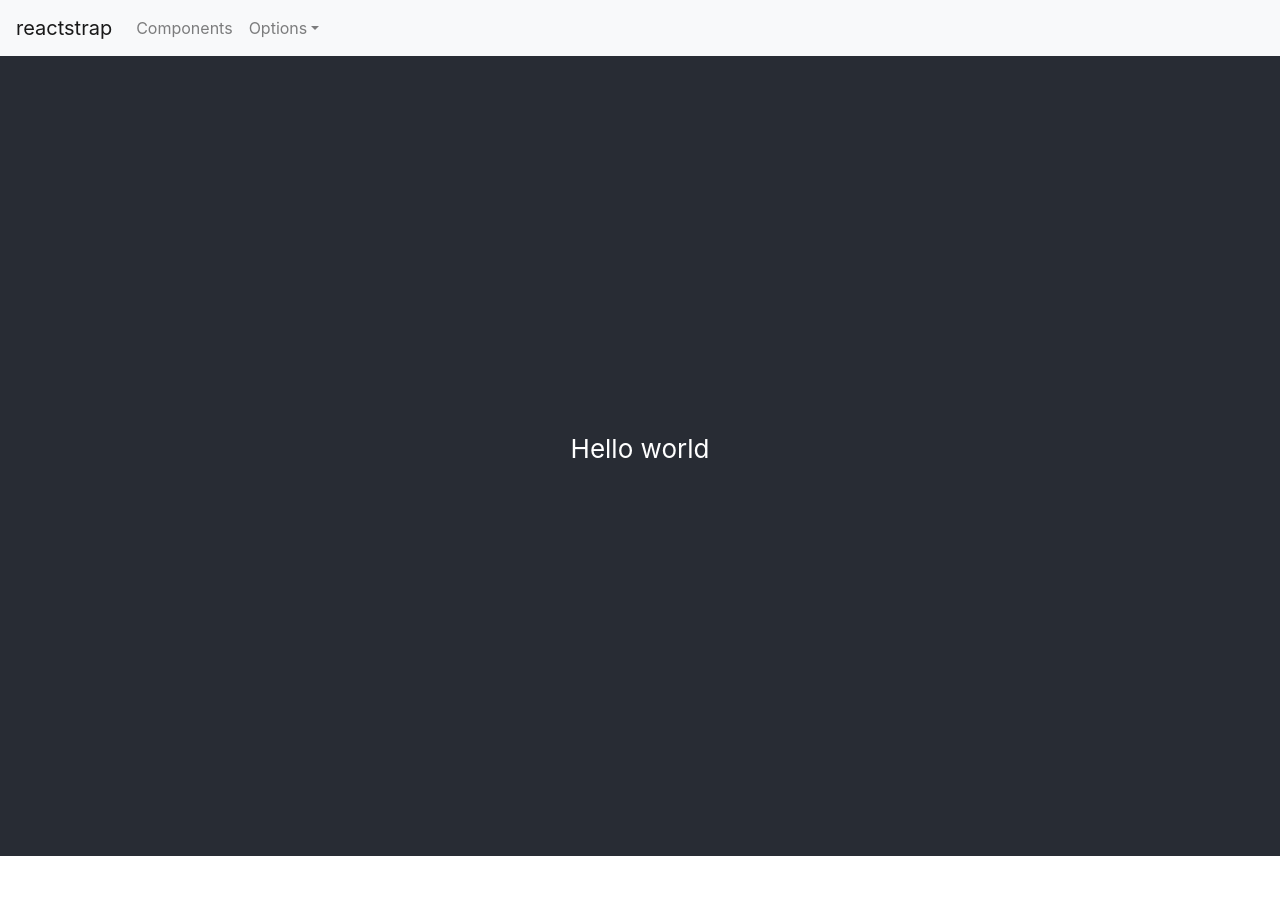
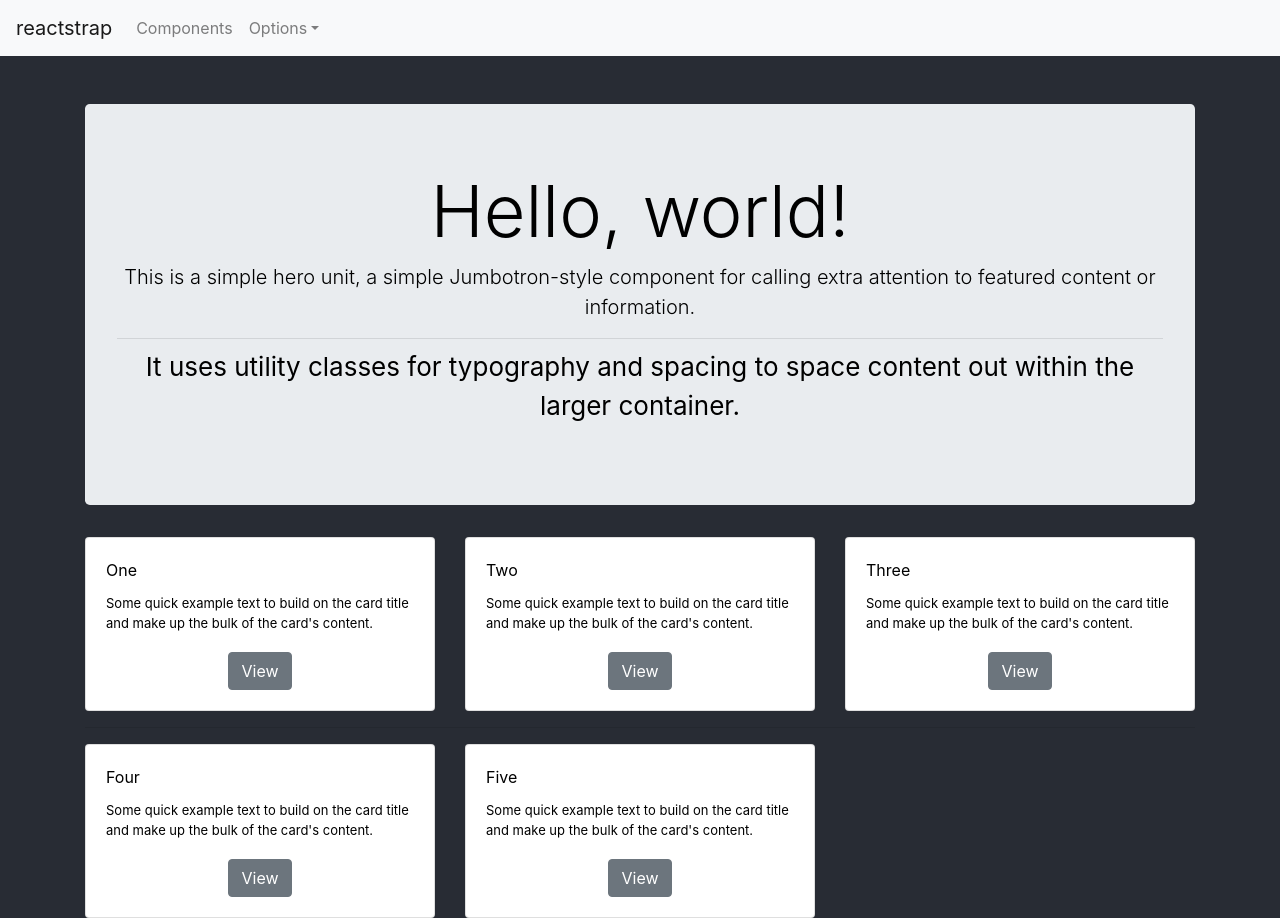
Before and after one commit to javierli0829/secondhandbooks, a React (Create React App) app in the folder frontend/: page / in a window 1280 px wide. Before the commit the page ends 856 px from the top, so only its background shows below. Built offline with nearby package versions, Linux system fonts and the light colour scheme.

Commit message:
skeleton

```diff
--- a/frontend/src/App.js
+++ b/frontend/src/App.js
@@ -1,13 +1,38 @@
 import React from 'react';
 import './App.css';
-import Header from './components/Header';
-import { Button } from 'reactstrap';
+import CategoryCard from './components/CatogoryCard'
+import BigBlock from './components/BigBlock';
+import { Container, Row, Col } from 'reactstrap';
 
 function App() {
   return (
     <div className="App">
       <header className="App-header">
-        <p>Hello world</p>
+        <Container>
+            <BigBlock/>
+          <Row>
+            <Col>
+              <CategoryCard title="One" />
+            </Col>
+            <Col>
+              <CategoryCard title="Two" />
+            </Col>
+            <Col>
+              <CategoryCard title="Three" />
+            </Col>
+          </Row>
+          <hr/>
+          <Row>
+            <Col>
+              <CategoryCard title="Four" />
+            </Col>
+            <Col>
+              <CategoryCard title="Five" />
+            </Col>
+            <Col> </Col>
+          </Row>
+        </Container>
+
       </header>
     </div>
   );
--- /dev/null
+++ b/frontend/src/components/BigBlock.js
@@ -0,0 +1,18 @@
+import React from 'react';
+import { Jumbotron } from 'reactstrap';
+import '../styles/BigBlock.css';
+
+const BigBlock = (props) => {
+  return (
+    <div>
+      <Jumbotron className="bigBlock">
+        <h1 className="display-3">Hello, world!</h1>
+        <p className="lead">This is a simple hero unit, a simple Jumbotron-style component for calling extra attention to featured content or information.</p>
+        <hr className="my-2" />
+        <p>It uses utility classes for typography and spacing to space content out within the larger container.</p>
+      </Jumbotron>
+    </div>
+  );
+};
+
+export default BigBlock;
--- /dev/null
+++ b/frontend/src/components/CatogoryCard.js
@@ -0,0 +1,23 @@
+import React from 'react';
+import {
+  Card, CardText, CardBody,
+  CardTitle, Button
+} from 'reactstrap';
+import '../styles/CategoryCard.css';
+
+const CatogoryCard = (props) => {
+  return (
+    <div>
+      <Card>
+        <CardBody>
+          <CardTitle className="cardTitle">{props.title}</CardTitle>
+          <CardText className="cardText">Some quick example text to build on the card title and make up the bulk of the card's content.</CardText>
+          <Button>View</Button>
+        </CardBody>
+      </Card>
+    </div>
+  );
+};
+
+
+export default CatogoryCard;
--- a/frontend/src/components/Header.js
+++ b/frontend/src/components/Header.js
@@ -11,7 +11,6 @@ import {
   DropdownToggle,
   DropdownMenu,
   DropdownItem,
-  NavbarText
 } from 'reactstrap';
 import '../styles/Header.css';
 
@@ -21,7 +20,7 @@ const Header = (props) => {
   const toggle = () => setIsOpen(!isOpen);
 
   return (
-    <div class="header">
+    <div className="header">
       <Navbar color="light" light expand="md">
         <NavbarBrand href="/">reactstrap</NavbarBrand>
         <NavbarToggler onClick={toggle} />
--- /dev/null
+++ b/frontend/src/styles/BigBlock.css
@@ -0,0 +1,4 @@
+.bigBlock {
+  color: black;
+  margin-top: 3rem;
+}
--- /dev/null
+++ b/frontend/src/styles/CategoryCard.css
@@ -0,0 +1,11 @@
+.cardTitle {
+  color: black;
+  font-size: medium;
+  text-align: left;
+}
+
+.cardText{
+  color: black;
+  font-size: small;
+  text-align: left;
+}
--- a/frontend/src/styles/Header.css
+++ b/frontend/src/styles/Header.css
@@ -1,4 +1,4 @@
 .header {
-  text-align: center;
+  text-align: justify;
   color: white;
 }
```
